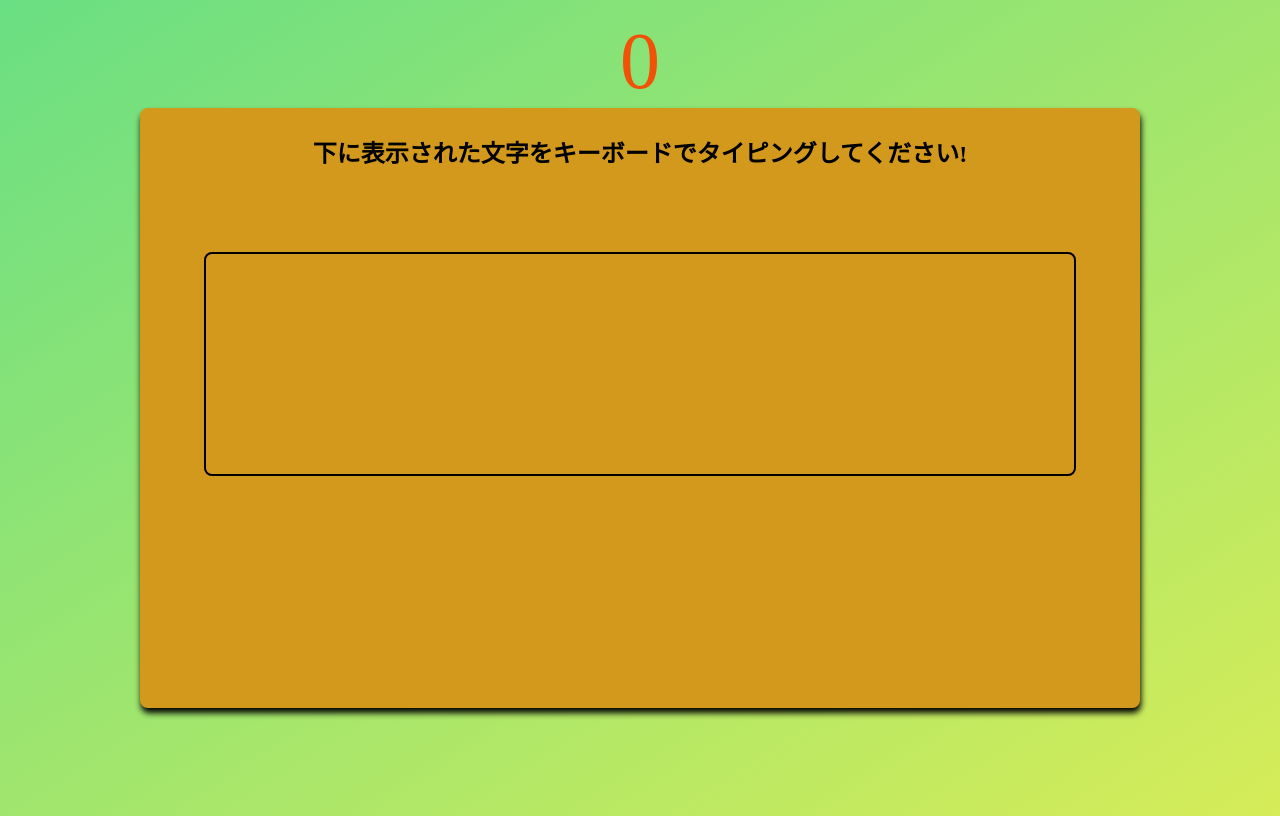
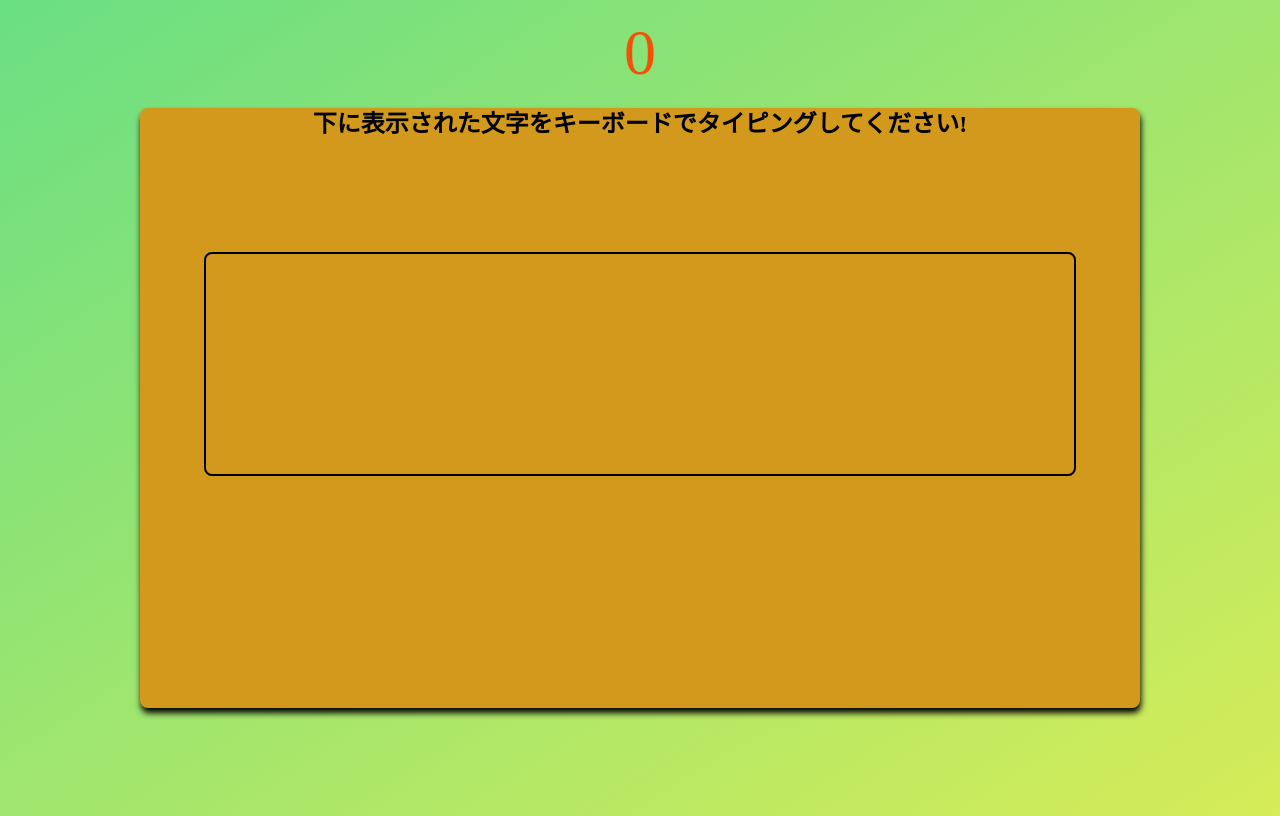
Before and after one commit to okunoo/typing_game, a plain HTML site: page index.html in a window 1280 px wide. Drawn offline with Linux system fonts and the light colour scheme; no server answers.

Commit message:
Add files via upload

```diff
--- a/style.css
+++ b/style.css
@@ -31,13 +31,13 @@ body{
 .timer{
     position: absolute;
     top: 1rem;
-    font-size: 5rem;
+    font-size: 4rem;
     color: rgb(241, 82, 8);
 }
 
 .text{
     position: absolute;
-    top:110px;
+    top:80px;
     font-size: 1.5rem;
     font-weight: bold;
 }
```
